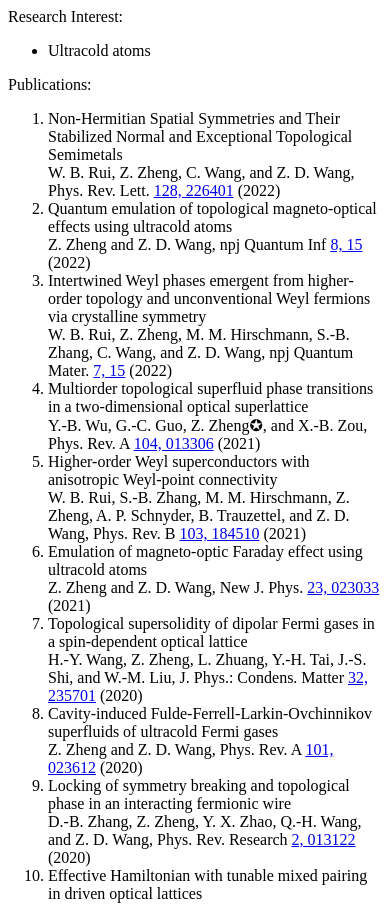
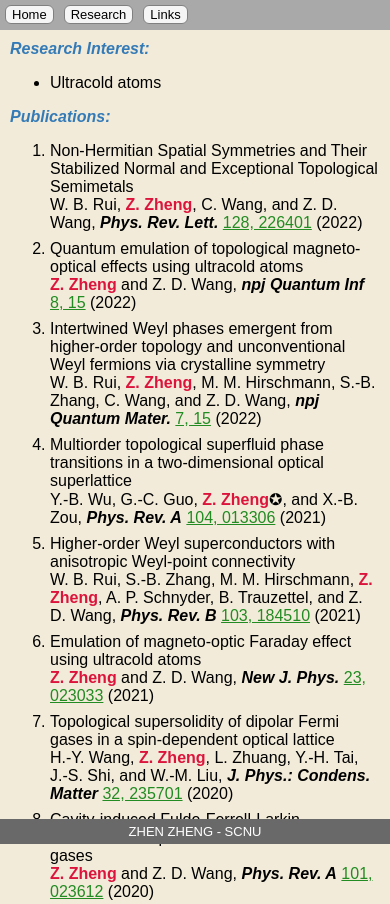
Before and after one commit to yoihacon/yoihacon.github.io, a plain HTML site: page research.html in a window 390 px wide. Shown: the top 904 px of the page. Drawn offline with Linux system fonts and the light colour scheme.

Commit message:
Add files via upload

```diff
--- /dev/null
+++ b/index.mjs
@@ -0,0 +1,38 @@
+const HeadContent = document.getElementsByTagName('head')[0];
+const SidebarMenu = document.getElementsByTagName('nav')[0];
+const Footer = document.getElementsByTagName('footer')[0];
+
+function start() {
+	let item = document.createElement('link');
+	item.href = './style.css';
+	item.rel = 'stylesheet';
+	HeadContent.appendChild(item);
+
+	initNavigator();
+	initFooter();
+}
+
+function initNavigator() {
+	const lst = [
+		{'name': 'Home', 'path': 'index'},
+		{'name': 'Research', 'path': 'research'},
+		{'name': 'Links', 'path': 'link'}
+	]
+
+	for (const item of lst) {
+		const btn = document.createElement('button');
+		btn.className = 'NavBtn';
+		btn.innerText = item['name'];
+		btn.onclick = function () {
+			window.open('./'+item['path']+'.html', '_self');
+		}
+		SidebarMenu.appendChild(btn);
+	}
+}
+
+function initFooter() {
+	Footer.innerText = 'ZHEN ZHENG - SCNU';
+}
+
+
+document.onload = start();
--- a/research.html
+++ b/research.html
@@ -155,5 +155,5 @@
 		</main>
 		<footer></footer>
 	</body>
-	<script type="module" src="./styles/index.mjs"></script>
+	<script type="module" src="./index.mjs"></script>
 </html>
--- /dev/null
+++ b/style.css
@@ -0,0 +1,105 @@
+body {
+	background-color: #F2EBD9;
+	font-family: Arial, Helvetica, sans-serif;
+	margin: 0;
+	padding: 0;
+}
+
+nav {
+	position: fixed;
+	width: 120px;
+	height: 100%;
+	background-color: darkgray;
+	padding: 5px;
+}
+
+button {
+	border: 1px solid gray;
+	border-radius: 6px;
+	text-align: center;
+	background-color: whitesmoke;
+}
+
+.NavBtn {
+	display: block;
+	margin-top: 15px;
+	width: 115px;
+	font-size: medium;
+}
+.NavBtn:hover {
+	box-shadow: 0 0 10px black;
+}
+
+main {
+	margin-left: 120px;
+	padding: 5px 25px 20px;
+}
+
+footer {
+	padding: 5px 15px;
+	position: fixed;
+	left: 0;
+	bottom: 0;
+	right: 0;
+	color: white;
+	background-color: dimgray;
+	font-size: medium;
+	text-align: center;
+}
+
+a {
+	color: forestgreen;
+}
+
+li {
+	margin-bottom: 0.5em;
+}
+
+.SecTitle {
+	font-weight: bold;
+	font-style: italic;
+	color: #337AB7;
+}
+
+.HighlightTxt {
+	color: #DC143C;
+	font-weight: bold;
+}
+
+.JournalName {
+	font-weight: bold;
+	font-style: italic;
+}
+
+.Comment {
+	font-size: small;
+	color: gray;
+}
+
+#Owner {
+	margin-top: 10px;
+}
+
+@media screen and (max-width: 770px) {
+	nav {
+		width: 100%;
+		height: 30px;
+		padding: 0;
+	}
+	.NavBtn {
+		display: inline;
+		margin: 5px 5px;
+		width:fit-content;
+		font-size: small;
+	}
+	main {
+		margin-left: 0px;
+		padding: 40px 10px;
+	}
+	#Owner {
+		margin-top: 0;
+	}
+	footer {
+		font-size: small;
+	}
+}
```
Also changed, not shown: link.html (+1 -1 lines).
